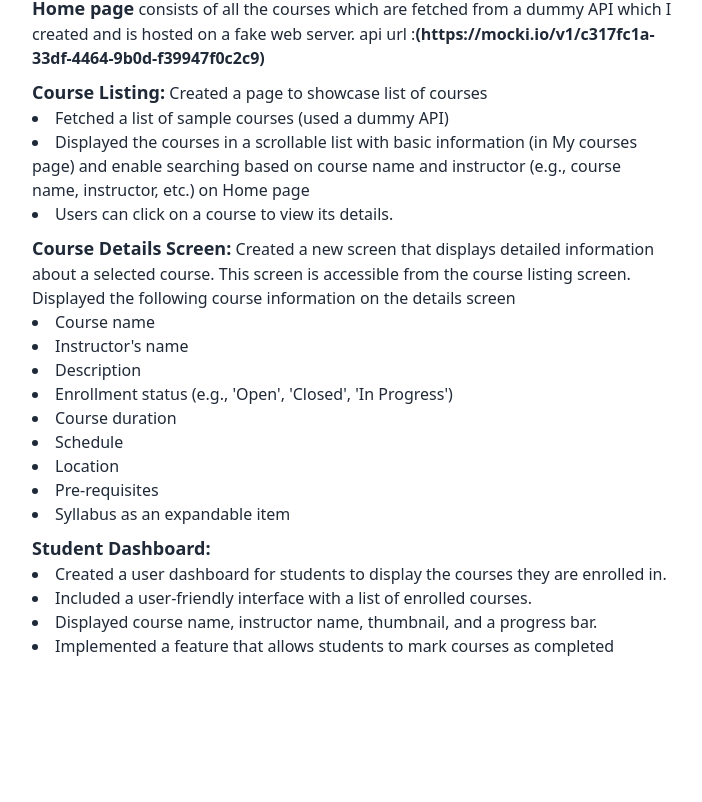
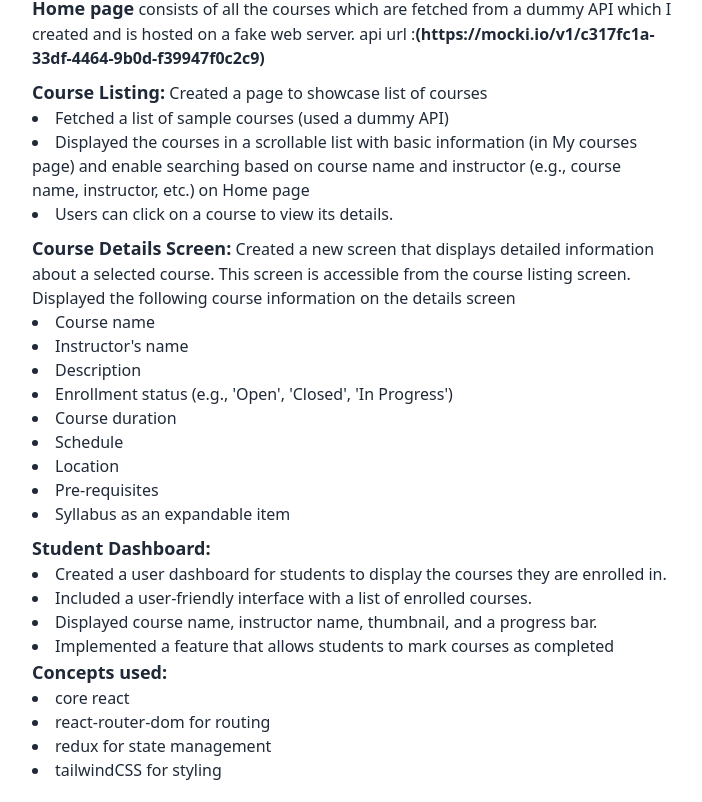
Before and after one commit to vihar2712/courses.com, a React (Create React App) app: page /about-us in a window 1280 px wide. Shown: the part 266-1068 px from the top of the page, without its empty margins (288-990 px from the left). Before the commit the page ends 944 px from the top, so only its background shows below. Built offline with nearby package versions, Linux system fonts and the light colour scheme.

Commit message:
final changes to the project

```diff
--- a/src/components/About.js
+++ b/src/components/About.js
@@ -61,6 +61,13 @@ const About = () => {
           completed
         </li>
       </p>
+      <p>
+      <span className="font-bold text-lg">Concepts used:</span>
+        <li>core react</li>
+        <li>react-router-dom for routing</li>
+        <li>redux for state management</li>
+        <li>tailwindCSS for styling</li>
+      </p>
     </div>
   );
 };
--- a/src/components/CourseCard.js
+++ b/src/components/CourseCard.js
@@ -5,7 +5,6 @@ const CourseCard = ({ courseDetails, showProgress }) => {
     name,
     instructor,
     duration,
-    id,
     enrollmentStatus,
     progress,
     thumbnail,
--- a/src/components/CourseInfo.js
+++ b/src/components/CourseInfo.js
@@ -31,9 +31,9 @@ const CourseInfo = () => {
 
   return (
     <div>
-      <div className="w-11/12 sm:w-9/12 flex flex-col sm:flex-row mx-auto mt-10 ">
+      <div className="w-11/12 lg:w-9/12 flex flex-col md:flex-row mx-auto mt-10 ">
         <CourseCard courseDetails={course[0]} />
-        <div className="ml-4 flex flex-col justify-evenly sm:w-6/12">
+        <div className="ml-4 flex flex-col justify-evenly md:w-6/12">
           <h1 className="text-3xl font-bold mt-3">{name}</h1>
           <h1 className="text-md">
             Created by <span className="font-bold">{instructor}</span>
@@ -58,7 +58,7 @@ const CourseInfo = () => {
           </h1>
         </div>
       </div>
-      <div className="w-11/12 sm:w-9/12 mx-auto mt-10">
+      <div className="w-11/12 md:w-9/12 mx-auto mt-10">
         <h1 className="text-xl mb-4"> Syllabus:</h1>
         <div className="border-2 border-gray-500 my-4">
           {syllabus.map((study, index) => (
```
Also changed, not shown: 1 other file (tests, documents, lock files or other folders).
